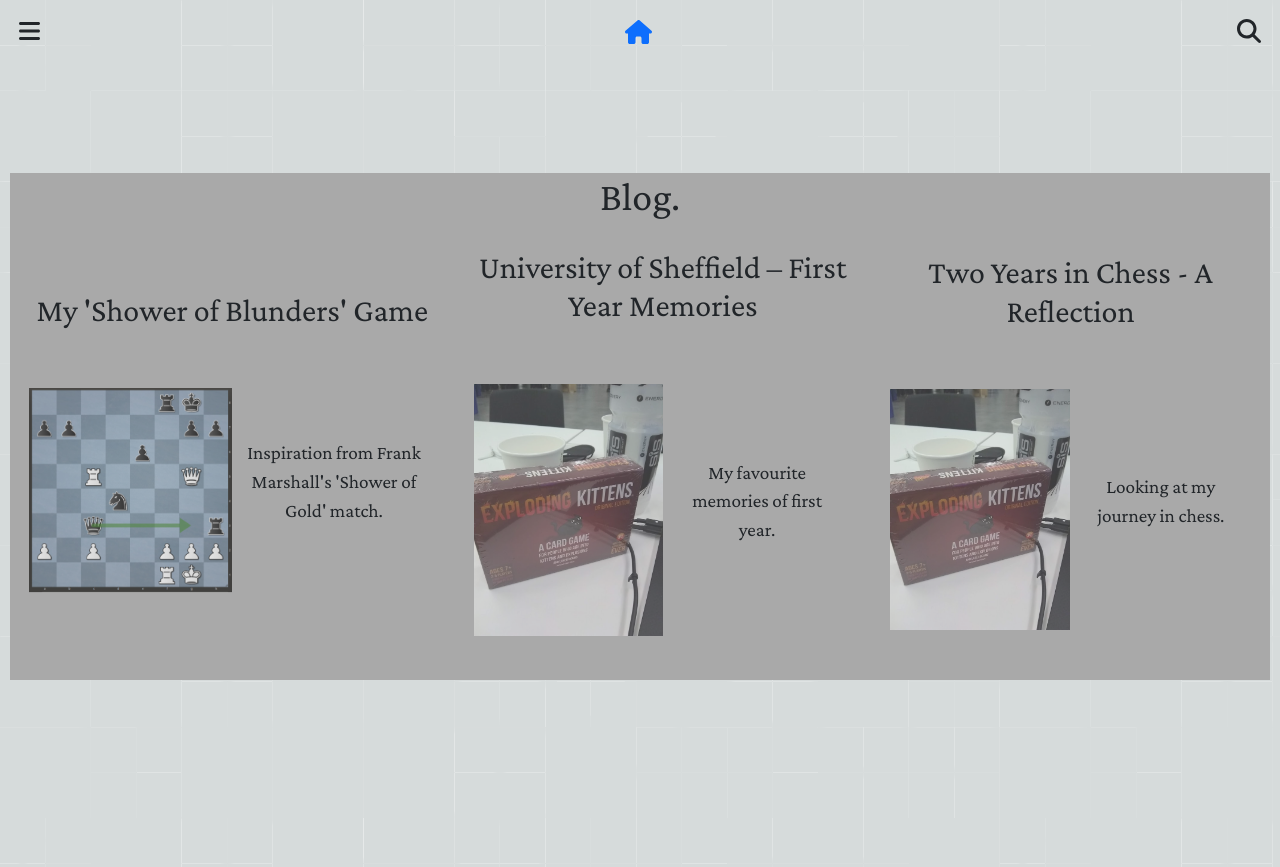
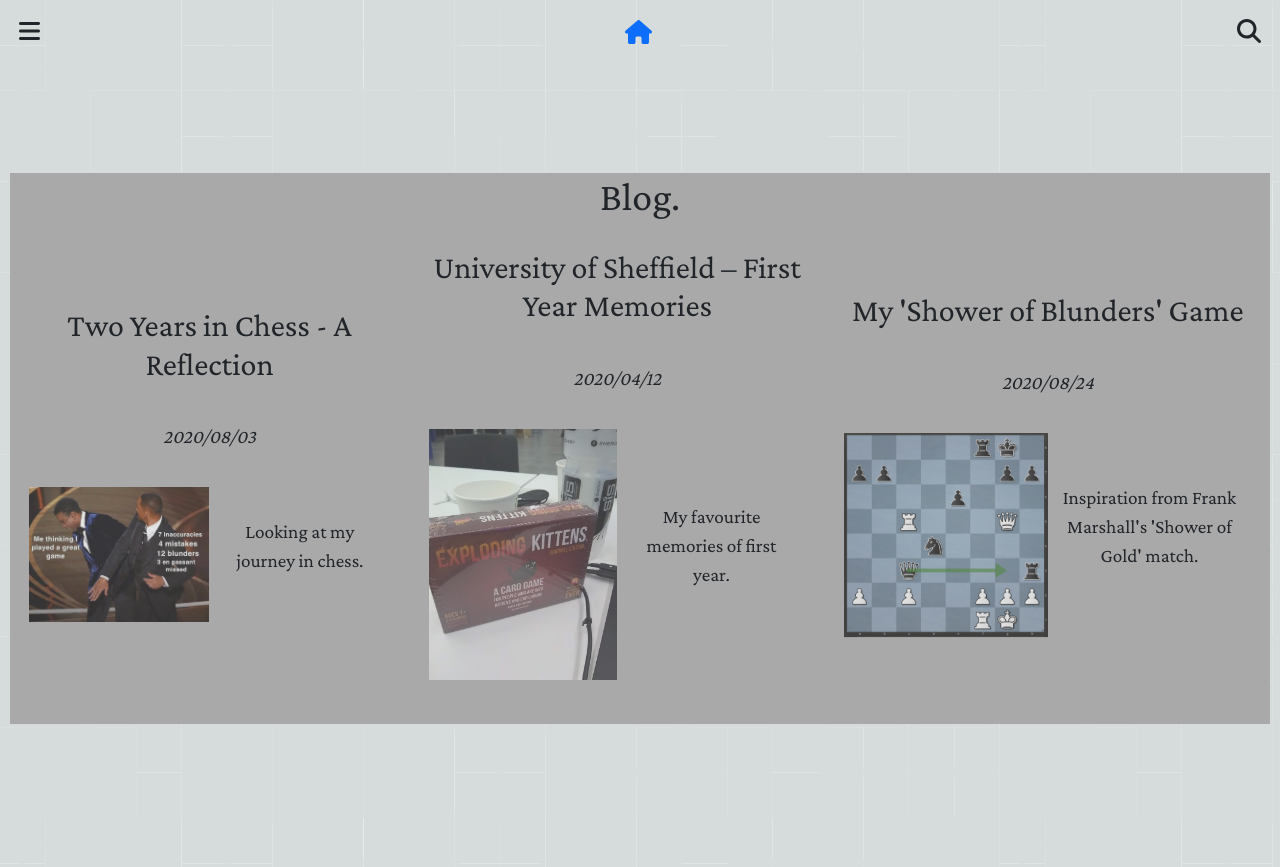
Before and after one commit to jluong23/blog, a React (Create React App) app: page /blog/posts in a window 1280 px wide. Built offline with nearby package versions, Linux system fonts and the light colour scheme.

Commit message:
Extending blog 3 content, shown dates on blog articles

```diff
--- a/src/blogs/BlogData.json
+++ b/src/blogs/BlogData.json
@@ -18,6 +18,6 @@
         "date": "2020/08/03",
         "title": "Two Years in Chess - A Reflection",
         "description": "Looking at my journey in chess.",
-        "thumbnail": "ktane.jpg"
+        "thumbnail": "chess_slap.jpeg"
     }
 ]
--- a/src/blogs/BlogGetter.js
+++ b/src/blogs/BlogGetter.js
@@ -9,7 +9,10 @@ const Wrapper = styled.div`
     margin: 0;
     margin-left: auto;
     margin-right: auto;
-    max-width: 700px;
+    @media screen and (min-width: 800px) {
+      width: 50%;
+      max-width: 600px;
+    }
   }
 
 
--- a/src/blogs/assets/3/content.js
+++ b/src/blogs/assets/3/content.js
@@ -5,7 +5,22 @@ import BlogGallery from "../../../components/BlogGallery";
 
 const Content = (
     <div>
-        <p>Some content</p>
+        <p>
+            During the first quarantine in March 2020, I moved back home after first year ended abruptly, picking up chess as my new pandemic hobby.
+            Aside from the occasional puzzle solving in sixth form, I knew some basic principles but not much else.
+            Within a few months, I was hooked in by the release of the Queen's gambit Netflix show and 'chess boom' on Twitch and YouTube.
+        </p>
+        <BlogImage blogId={3} imgName="qg.jpg" imgAlt="Front cover of the Queen's Gambit book" maxWidth={"400px"} imgCaption="The Queen's Gambit book"/>
+
+        <p>2021 / second year of uni was all remote. Looking back, it's pretty absurd how long we had to spent indoors isolating.
+            I improved a lot in this period, playing online with the uni chess society on Thursday evenings. I also played weekly in the
+            <a href="https://rotherhamonlinechess.azurewebsites.net/"> Rotherham Online League</a> against local club players in Sheffield and South Yorkshire.
+        </p>
+        <p>
+            Going into 2022 / third year of uni
+        </p>
+
+
 
     </div>
 )
--- a/src/components/Article.js
+++ b/src/components/Article.js
@@ -14,6 +14,10 @@ const Wrapper = styled.article`
 const ArticleTitle = styled.h2`
     text-align: center;
     padding-bottom: 1em;
+`
+
+const ArticleDate = styled.p`
+  font-style: italic;
 `
 
 const ArticleContent = styled.div`
@@ -42,11 +46,12 @@ const ArticleImage = styled.img`
   max-width: 500px;
 `
 
-const Article = ({variant, color, title, description, thumbnail, onClickUrl}) => {
+const Article = ({variant, date, color, title, description, thumbnail, onClickUrl}) => {
   return (
     <Wrapper color={color}>
       <Link to={onClickUrl}>
         <ArticleTitle>{title}</ArticleTitle>
+        {date && <ArticleDate>{date}</ArticleDate>}
         <ArticleContent>
           {thumbnail == null ?  <ArticleImage/> : <ArticleImage  src={thumbnail} />}
           <p>{description}</p>
--- a/src/components/BlogImage.js
+++ b/src/components/BlogImage.js
@@ -9,13 +9,31 @@ const Caption = styled.figcaption`
 const Figure = styled.figure`
 `
 
+const ErrorDiv = styled.div`
+    border: .1em solid red;
+    width: 35%;
+    height: 10em;
+    margin: auto;
+`
+
 const Image = styled.img`
     width: 100%;
     ${(props) => props.maxWidth ? `max-width: ${props.maxWidth}` : null}
-`
+    `
 
 const BlogImage = ({blogId, imgName, imgAlt, imgCaption, maxWidth}) => {
-    let imgSrc = require(`../blogs/assets/${blogId}/${imgName}`);
+    let imgSrc;
+
+    try {
+        imgSrc = require(`../blogs/assets/${blogId}/${imgName}`);
+    } catch (error) {
+        imgSrc = "";
+        return (
+            <ErrorDiv>
+                Could not find {imgName} with blog id {blogId}
+            </ErrorDiv>
+        )
+    }
     return (
         <Figure>
             <Image src={imgSrc} alt={imgAlt} maxWidth={maxWidth}/>
--- a/src/components/BlogOverview.js
+++ b/src/components/BlogOverview.js
@@ -10,11 +10,11 @@ const Wrapper = styled.div`
 
 const Blogs = styled.div`
   display: flex;
-  flex-direction: column;
+  flex-direction: column-reverse;
   align-items: center;
   justify-content: center;
   @media screen and (min-width: 800px) {
-    flex-direction: row;
+    flex-direction: row-reverse;
   }
 `
 
@@ -29,6 +29,7 @@ const BlogOverview = (props) => {
           return (
             <Article
               variant="blog"
+              date={blog["date"]}
               key={blog["id"]}
               color={blog["color"]}
               title = {blog["title"]}
```
Also changed, not shown: src/blogs/assets/3/qg.jpg (added), src/blogs/thumbnails/chess_slap.jpeg (added).
